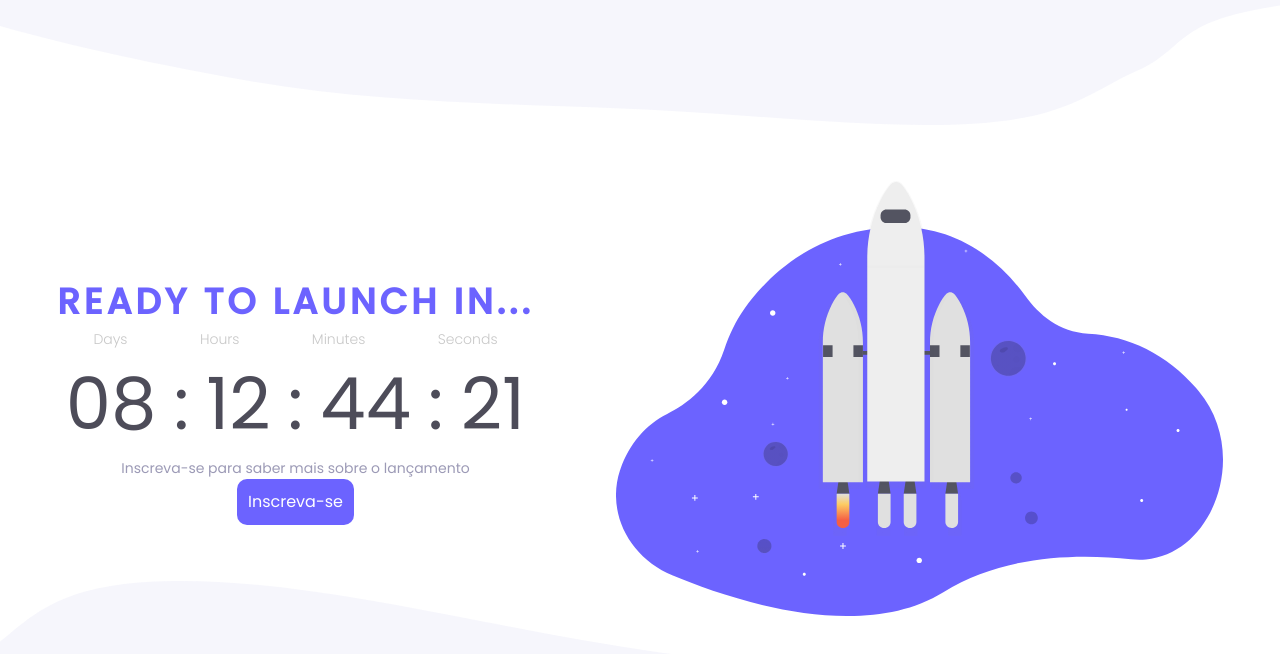
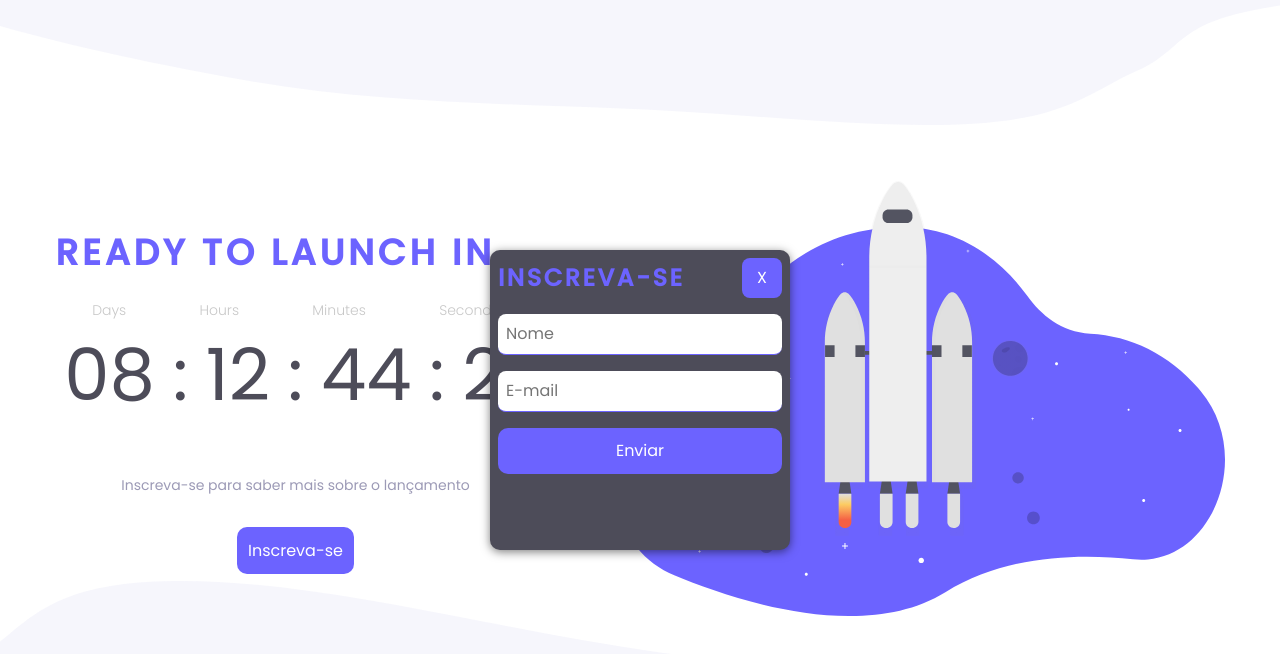
Before and after one commit to BhryanS2/desafios-rocketseat, a plain HTML site: page countdown/index.html in a window 1280 px wide. Both pictures are taken after a click on the button "Inscreva-se". Drawn offline with Linux system fonts and the light colour scheme.

Commit message:
finalize style counter

```diff
--- a/countdown/index.html
+++ b/countdown/index.html
@@ -10,7 +10,8 @@
   <link href="https://fonts.googleapis.com/css2?family=Poppins:wght@300;400;500&display=swap" rel="stylesheet">
   <link rel="stylesheet" href="./styles/index.css">
   <link rel="stylesheet" href="./styles/responsive.css">
-  <script src="index.js" defer></script>
+  <script src="./js/index.js" defer></script>
+  <script src="./js/modal.js" defer></script>
   <title>CountDown</title>
 </head>
 
@@ -43,14 +44,27 @@
       <div class="description">
         <p>Inscreva-se para saber mais sobre o lançamento</p>
       </div>
-      <button>Inscreva-se</button>
+      <button class="signup">Inscreva-se</button>
     </section>
-    <section>
+    <section class="rocket">
       <img src="./images/rocket.svg" alt="rocket">
     </section>
     <div class="bottomImage">
       <img src="./images/bottom-image.svg" alt="bottom">
     </div>
+    <div class="modal">
+      <div class="modalHeader">
+        <h1>Inscreva-se</h1>
+        <button class="close">X</button>
+      </div>
+      <div class="modalBody">
+        <form action="">
+          <input type="text" placeholder="Nome">
+          <input type="email" placeholder="E-mail">
+          <button type="submit" class="submit">Enviar</button>
+        </form>
+      </div>
+    </div>
   </main>
 </body>
 
--- /dev/null
+++ b/countdown/js/modal.js
@@ -0,0 +1,42 @@
+const modal = {
+  toggle(element) {
+    const modal = element
+    modal.classList.toggle('active');
+  },
+
+  open(element) {
+    const modal = element
+    if (modal.classList.contains('active')) return;
+    modal.classList.add('active');
+  },
+  close(element) {
+    const modal = element
+    if (!modal.classList.contains('active')) return;
+    modal.classList.remove('active');
+  },
+};
+
+const modalElement = document.querySelector('.modal');
+const buttonSignup = document.querySelector('.signup');
+const buttonClose = document.querySelector('.modal .close');
+const buttonSubmit = document.querySelector('.submit');
+
+
+
+const signup = () => {
+  modal.toggle(modalElement);
+};
+
+const close = () => {
+  modal.toggle(modalElement);
+}
+
+const submit = e => {
+  e.preventDefault();
+  modal.close(modalElement);
+}
+
+
+buttonSignup.addEventListener('click', signup);
+buttonClose.addEventListener('click', close);
+buttonSubmit.addEventListener('submit', submit);
--- a/countdown/styles/index.css
+++ b/countdown/styles/index.css
@@ -25,6 +25,12 @@ main {
   width: 100%;
   overflow: hidden;
   gap: 82px;
+  transition: all 0.5s ease-in-out;
+}
+
+button:hover {
+  cursor: pointer;
+  filter: brightness(0.8);
 }
 
 .bottomImage {
@@ -48,7 +54,7 @@ main {
 }
 
 .title {
-  font-family: Poppins;
+  font-family: "Poppins", sans-serif;
   font-style: normal;
   font-weight: bold;
   font-size: 36px;
@@ -58,6 +64,7 @@ main {
   text-transform: uppercase;
 
   color: var(--purple);
+  margin-bottom: 20px;
 }
 
 .descriptions,
@@ -66,11 +73,12 @@ main {
   flex-flow: row nowrap;
   align-items: center;
   justify-content: space-around;
+  width: 480px;
 }
 
 .descriptions span {
   text-align: center;
-  font-family: Poppins;
+  font-family: "Poppins", sans-serif;
   font-style: normal;
   font-weight: 300;
   font-size: 14px;
@@ -82,7 +90,7 @@ main {
 }
 
 .numbers span {
-  font-family: Poppins;
+  font-family: "Poppins", sans-serif;
   font-style: normal;
   font-weight: normal;
   font-size: 72px;
@@ -92,13 +100,15 @@ main {
 }
 
 .description p {
-  font-family: Poppins;
+  font-family: "Poppins", sans-serif;
   font-style: normal;
   font-weight: normal;
   font-size: 14px;
   line-height: 21px;
 
   color: var(--text-color);
+  margin-top: 46px;
+  margin-bottom: 31px;
 }
 
 .content button {
@@ -107,7 +117,7 @@ main {
   background: var(--purple);
   border-radius: 10px;
 
-  font-family: Poppins;
+  font-family: "Poppins", sans-serif;
   font-style: normal;
   font-weight: normal;
   font-size: 16px;
@@ -115,3 +125,96 @@ main {
 
   color: #ffffff;
 }
+
+.modal {
+  position: absolute;
+  top: 50%;
+  left: 50%;
+  width: 300px;
+  height: 300px;
+  transform: translate(-50%, -50%);
+  display: none;
+  background: var(--black);
+  padding: 0.5rem;
+  border-radius: 10px;
+  box-shadow: 0px 2px 10px rgba(0, 0, 0, 0.5);
+}
+
+.modal.active {
+  display: initial;
+}
+
+.modalHeader {
+  display: flex;
+  align-items: center;
+  justify-content: space-between;
+}
+
+.modalHeader h1 {
+  font-family: "Poppins", sans-serif;
+  font-style: normal;
+  font-weight: bold;
+  font-size: 24px;
+  line-height: 36px;
+
+  letter-spacing: 0.105em;
+  text-transform: uppercase;
+
+  color: var(--purple);
+}
+
+.modalHeader button {
+  border: none;
+  padding: 0.5rem;
+  background: var(--purple);
+  border-radius: 0.5rem;
+  width: 40px;
+  height: 40px;
+
+  font-family: "Poppins", sans-serif;
+  font-style: normal;
+  font-weight: normal;
+  font-size: 16px;
+  line-height: 24px;
+
+  color: #ffffff;
+}
+
+.modalBody form {
+  display: flex;
+  flex-flow: column wrap;
+  align-items: center;
+  justify-content: space-around;
+  gap: 1rem;
+  margin-top: 1rem;
+}
+
+.modalBody input {
+  outline: none;
+  border: none;
+  border-bottom: 1px solid var(--purple);
+  width: 100%;
+  padding: 0.5rem;
+  font-family: "Poppins", sans-serif;
+  font-style: normal;
+  font-weight: normal;
+  font-size: 16px;
+  line-height: 24px;
+  border-radius: 0.5rem;
+}
+
+.modalBody button {
+  border: none;
+  padding: 0.7rem;
+  background: var(--purple);
+  border-radius: 10px;
+
+  font-family: "Poppins", sans-serif;
+  font-style: normal;
+  font-weight: normal;
+  font-size: 16px;
+  line-height: 24px;
+
+  color: #ffffff;
+  width: 100%;
+}
--- a/countdown/styles/responsive.css
+++ b/countdown/styles/responsive.css
@@ -2,4 +2,26 @@
   main {
     flex-direction: column;
   }
+
+  .title {
+    margin-bottom: 5px;
+  }
+  .description p {
+    margin-top: 0;
+    margin-bottom: 15px;
+  }
+
+  .rocket {
+    position: relative;
+  }
+
+  .rocket img {
+    width: 100%;
+    height: auto;
+  }
+
+  .topImage,
+  .bottomImage {
+    display: none;
+  }
 }
```
Also changed, not shown: countdown/js/index.js (renamed from countdown/index.js).
